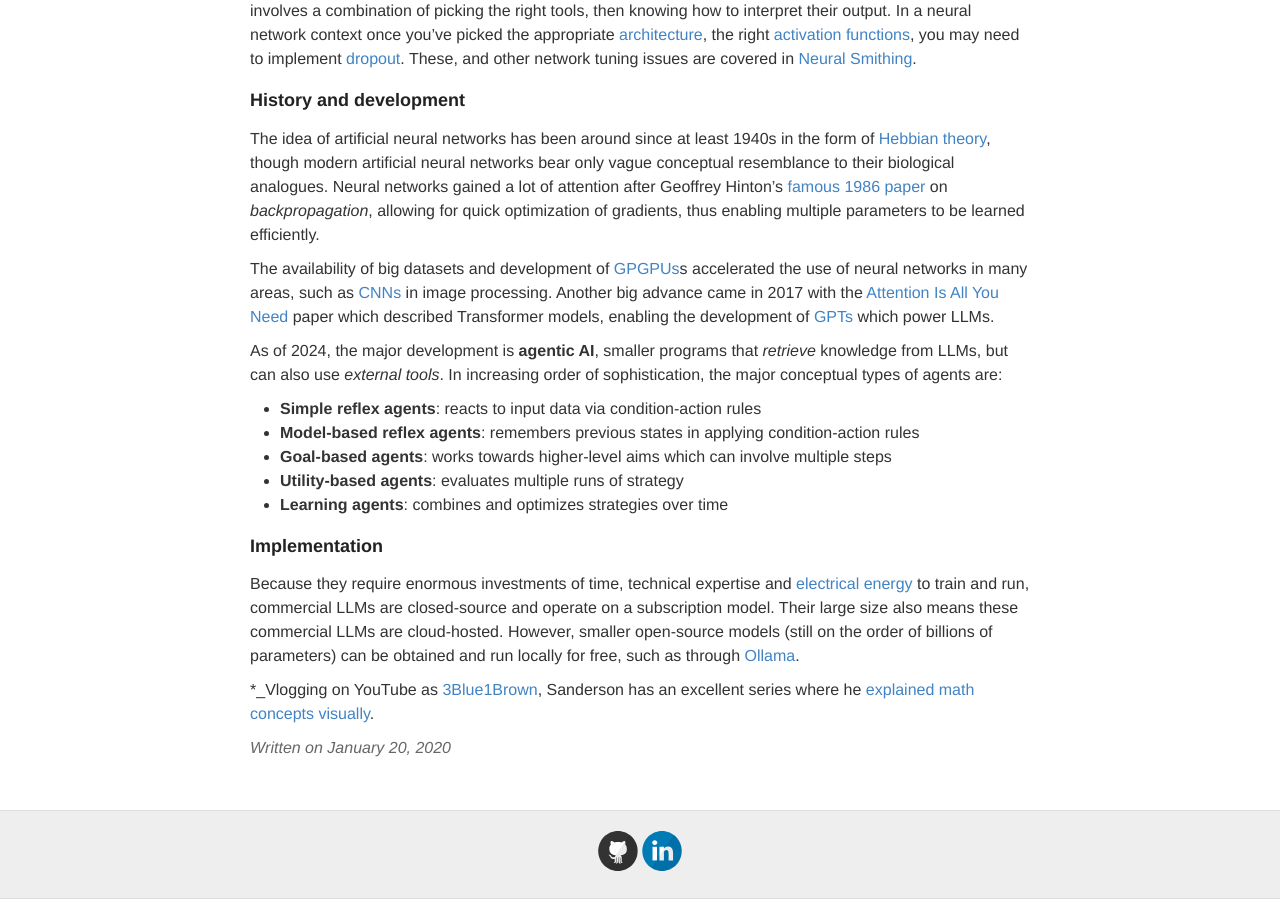
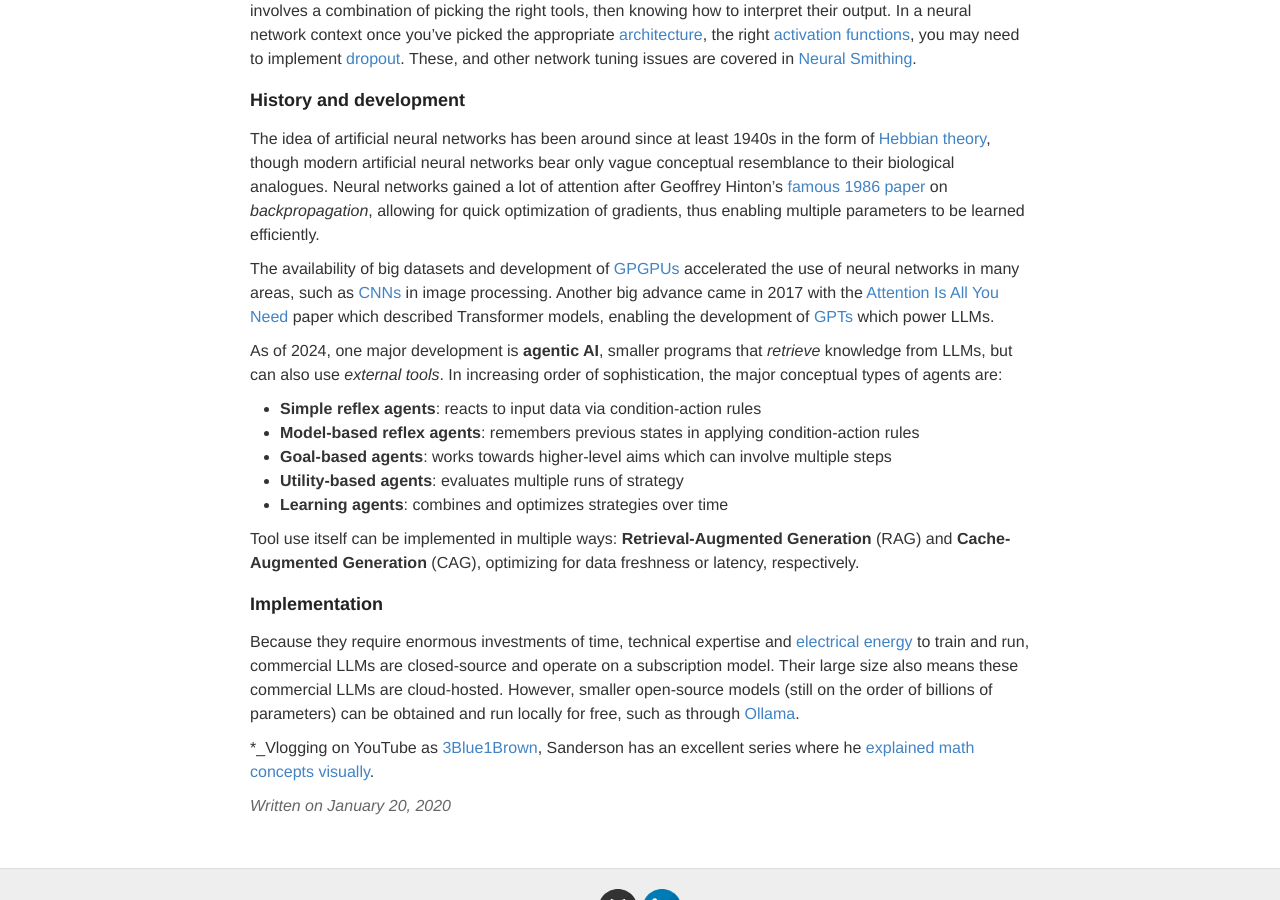
Before and after one commit to ptvan/ptvan.github.io, a Jekyll site: the page built from _posts/2020-01-20-neural-networks.md, in a window 1280 px wide and 900 px high, scrolled down 614 px. Built offline with Jekyll 4.4.1, drawn with Linux system fonts in a browser that asks for light colours.

Commit message:
small additions

```diff
--- a/_posts/2020-01-20-neural-networks.md
+++ b/_posts/2020-01-20-neural-networks.md
@@ -15,9 +15,9 @@ One of the interesting and frustrating problems in modeling complex data is over
 
 The idea of artificial neural networks has been around since at least 1940s in the form of [Hebbian theory](https://en.wikipedia.org/wiki/Hebbian_theory), though modern artificial neural networks bear only vague conceptual resemblance to their biological analogues. Neural networks gained a lot of attention after Geoffrey Hinton's [famous 1986 paper](https://www.nature.com/articles/323533a0) on _backpropagation_, allowing for quick optimization of gradients, thus enabling multiple parameters to be learned efficiently.
 
-The availability of big datasets and development of [GPGPUs](https://en.wikipedia.org/wiki/General-purpose_computing_on_graphics_processing_units)s accelerated the use of neural networks in many areas, such as [CNNs](https://en.wikipedia.org/wiki/Convolutional_neural_network) in image processing. Another big advance came in 2017 with the [Attention Is All You Need](https://arxiv.org/abs/1706.03762) paper which described Transformer models, enabling the development of [GPTs](https://en.wikipedia.org/wiki/Generative_pre-trained_transformer) which power LLMs.
+The availability of big datasets and development of [GPGPUs](https://en.wikipedia.org/wiki/General-purpose_computing_on_graphics_processing_units) accelerated the use of neural networks in many areas, such as [CNNs](https://en.wikipedia.org/wiki/Convolutional_neural_network) in image processing. Another big advance came in 2017 with the [Attention Is All You Need](https://arxiv.org/abs/1706.03762) paper which described Transformer models, enabling the development of [GPTs](https://en.wikipedia.org/wiki/Generative_pre-trained_transformer) which power LLMs.
 
-As of 2024, the major development is **agentic AI**, smaller programs that _retrieve_ knowledge from LLMs, but can also use _external tools_. In increasing order of sophistication, the major conceptual types of agents are:
+As of 2024, one major development is **agentic AI**, smaller programs that _retrieve_ knowledge from LLMs, but can also use _external tools_. In increasing order of sophistication, the major conceptual types of agents are:
 
 - **Simple reflex agents**: reacts to input data via condition-action rules
 - **Model-based reflex agents**: remembers previous states in applying condition-action rules
@@ -25,6 +25,8 @@ As of 2024, the major development is **agentic AI**, smaller programs that _retr
 - **Utility-based agents**: evaluates multiple runs of strategy
 - **Learning agents**: combines and optimizes strategies over time
 
+Tool use itself can be implemented in multiple ways: **Retrieval-Augmented Generation** (RAG) and **Cache-Augmented Generation** (CAG), optimizing for data freshness or latency, respectively.
+
 ### Implementation
 
 Because they require enormous investments of time, technical expertise and [electrical energy](https://cacm.acm.org/blogcacm/the-energy-footprint-of-humans-and-large-language-models/) to train and run, commercial LLMs are closed-source and operate on a subscription model. Their large size also means these commercial LLMs are cloud-hosted. However, smaller open-source models (still on the order of billions of parameters) can be obtained and run locally for free, such as through [Ollama](https://ollama.com/search).
```
